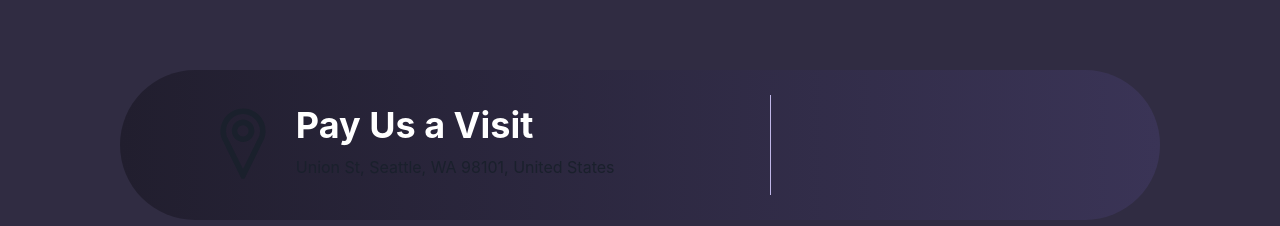
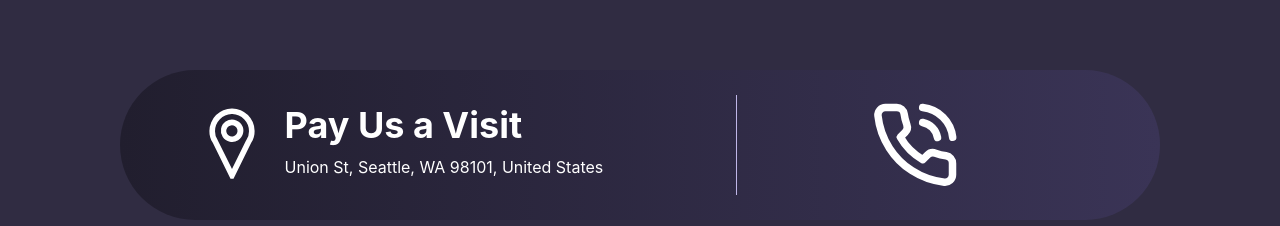
Before and after one commit to Akmalbekov070/Hydra.design, a Next.js app: page / in a window 1280 px wide. Shown: the part 726-952 px from the top of the page. Built offline with nearby package versions, Linux system fonts and the light colour scheme.

Commit message:
users design next design

```diff
--- a/src/components/Footer/Footer.jsx
+++ b/src/components/Footer/Footer.jsx
@@ -1,6 +1,7 @@
 import { Box, Heading, HStack, Text } from '@chakra-ui/react';
 import React from 'react';
 import { VscLocation } from 'react-icons/vsc';
+import { LuPhoneCall } from 'react-icons/lu';
 
 export default function Footer() {
 	return (
@@ -12,7 +13,9 @@ export default function Footer() {
 			justifyContent={'space-around'}
 			borderRadius={'200px'}
 			alignItems={'center'}
+			color='white'
 		>
+			{/* Location page--- */}
 			<HStack>
 				<VscLocation size={'90'} />
 				<Box>
@@ -22,8 +25,12 @@ export default function Footer() {
 					</Text>
 				</Box>
 			</HStack>
+			{/* line------ */}
 			<Box w={'1px'} h={'100px'} bg={'#C0B7E8'}></Box>
-			<Box></Box>
+			{/* Phone page--- */}
+			<HStack>
+				<LuPhoneCall size={'90'} />
+			</HStack>
 			<Box></Box>
 		</Box>
 	);
```
